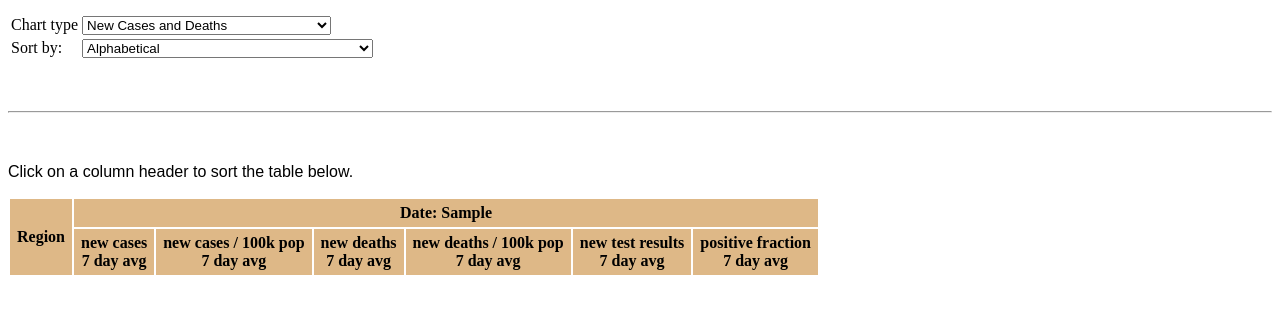
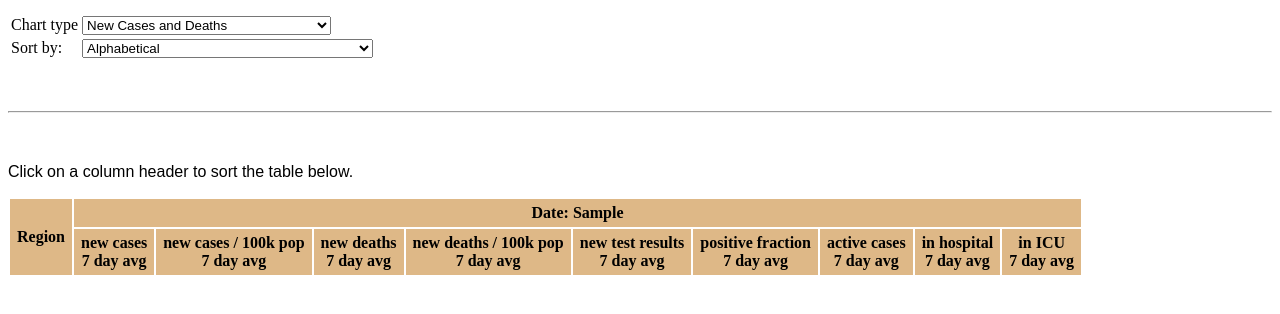
Before and after one commit to commonloon/covid-us, a Flask app: template templates/canada.html in a window 1280 px wide. Shown: the part 270-584 px from the top of the page. Run offline with Flask 2, Linux system fonts and the light colour scheme; the template is opened without the code that fills it: most values are stand-ins (such as "Sample title", 1, 10 or a date in 2020); lists and menus that the app fills with data are empty.

Commit message:
Add hospitalization data for Canada

```diff
--- a/app.py
+++ b/app.py
@@ -247,10 +247,17 @@ def canada():
     national_tests = pd.read_csv('https://raw.githubusercontent.com/ishaberry/Covid19Canada/master/timeseries_canada/testing_timeseries_canada.csv')
     national_cases['day'] = pd.to_datetime(national_cases['date_report'].apply(str),dayfirst=True)
     national_deaths['day'] = pd.to_datetime(national_deaths['date_death_report'].apply(str),dayfirst=True)
-    national_tests['day'] = pd.to_datetime(national_tests['date_testing'].apply(str),dayfirst=True)
+    national_tests['day'] = pd.to_datetime(national_tests['date_testing'].apply(str), dayfirst=True)
+
+    # get hospitalization data
+    arcgis = pd.read_csv('https://opendata.arcgis.com/datasets/3afa9ce11b8842cb889714611e6f3076_0.csv')
+    arcgis['day'] = pd.to_datetime(arcgis['SummaryDate'].apply(str),
+                                   dayfirst=False, format="%Y/%m/%d").dt.tz_convert(None)
+    arcgis.day -= pd.Timedelta(hours=12)
 
     # most recent day on which the data was updated
     last_day = max(cases.day).strftime("%Y-%m-%d")
+    arcgis_last_day = max(arcgis.day).strftime("%Y-%m-%d")
 
     # Get list of provinces.
     # Skip 'Repatriated' as that data was never complete enough to be useful
@@ -275,17 +282,25 @@ def canada():
 
     data = {}
     for prov in provinces:
+        arcgis_abbrev = prov_map[prov]
         c = cases.loc[cases.province == prov, ['day', 'cases']]
         d = deaths.loc[deaths.province == prov, ['day', 'deaths']]
-        t = tests.loc[deaths.province == prov, ['day', 'testing']]
-        data[prov_map[prov]] = canada_to_dict(prov, c, d, t)
+        t = tests.loc[tests.province == prov, ['day', 'testing']]
+        a = arcgis.loc[arcgis.Abbreviation == arcgis_abbrev, ['day', 'TotalActive']]
+        h = arcgis.loc[arcgis.Abbreviation == arcgis_abbrev, ['day', 'TotalHospitalized']]
+        i = arcgis.loc[arcgis.Abbreviation == arcgis_abbrev, ['day', 'TotalICU']]
+        data[prov_map[prov]] = canada_to_dict(prov, c, d, t, a, h, i)
         pass
 
     # add the national data
     data[prov_map['Canada']] = canada_to_dict('Canada',
                                               national_cases.filter(['day', 'cases'], axis=1),
                                               national_deaths.filter(['day', 'deaths'], axis=1),
-                                              national_tests.filter(['day', 'testing'], axis=1))
+                                              national_tests.filter(['day', 'testing'], axis=1),
+                                              arcgis.loc[arcgis.Abbreviation == 'CA', ['day', 'TotalActive']],
+                                              arcgis.loc[arcgis.Abbreviation == 'CA', ['day', 'TotalHospitalized']],
+                                              arcgis.loc[arcgis.Abbreviation == 'CA', ['day', 'TotalICU']]
+                                              )
     # render the HTML file and save it to S3
     rendered = render_template("canada.html", provinces=sorted(prov_map.values()), data=data, last_day=last_day)
     write_html_to_s3(rendered, "canada.html", "covid-us")
@@ -294,21 +309,30 @@ def canada():
     return "<html><head><meta http-equiv=\"Refresh\" content=\"0; URL=http://covid-us.s3-website-us-west-2.amazonaws.com/canada.html\"></head><body><p>Updated canada.html</p></body></html>"
 
 
-def canada_to_dict(province, c, d, t):
+def canada_to_dict(province, c, d, t, a, h, i):
     """
     Canadian data comes from several different files that need to be bundled up
     into a dict to be passed to the rendering template.
     This function does that bundling for the data from a single region.
-    :param c: case data for a province or the entire country
-    :param d: death data for a province or the entire country
-    :param t: test results per day data for a province or the entire country
+    :param c: new case data for a province or the entire country
+    :param d: new death data for a province or the entire country
+    :param t: new test results per day data for a province or the entire country
+    :param a: updated active cases for the region
+    :param h: updated hospitalizations for the region
+    :param i: updated ICU patients for the region
     :return:
     """
     c.sort_values(by='day', inplace=True)
     d.sort_values(by='day', inplace=True)
     t.sort_values(by='day', inplace=True)
+    a.sort_values(by='day', inplace=True)
+    h.sort_values(by='day', inplace=True)
+    i.sort_values(by='day', inplace=True)
     s = pd.merge(c, d, how='left', left_on=['day'], right_on=['day'])
     s = pd.merge(s, t, how='left', left_on=['day'], right_on=['day'])
+    s = pd.merge(s, a, how='left', left_on=['day'], right_on=['day'])
+    s = pd.merge(s, h, how='left', left_on=['day'], right_on=['day'])
+    s = pd.merge(s, i, how='left', left_on=['day'], right_on=['day'])
 
     s['ncases7day'] = s.cases.rolling(7).mean()
     s['ndeaths7day'] = s.deaths.rolling(7).mean()
@@ -317,6 +341,9 @@ def canada_to_dict(province, c, d, t):
     s['pf7day'] = s.positiveFraction.rolling(7).mean()
     s['testing'].clip(-1, inplace=True)  # discard negative numbers of new test results
     s['positiveFraction'].clip(0, 1.0, inplace=True)  # limit positiveFraction to range [0, 1.0]
+    s['hosp7day'] = s.TotalHospitalized.rolling(7).mean()
+    s['active7day'] = s.TotalActive.rolling(7).mean()
+    s['icu7day'] = s.TotalICU.rolling(7).mean()
 
     prov_pop = {
         'Alberta': 4421876,
--- a/templates/canada.html
+++ b/templates/canada.html
@@ -17,7 +17,10 @@
                 "avg_deaths": latest(data[region], "ndeaths7day"),
                 "avg_per_capita_deaths": latest(data[region], "perCapDeaths7day"),
                 "avg_results": latest(data[region], "nresults7day"),
-                "avg_positive_fraction": latest(data[region], "pf7day")
+                "avg_positive_fraction": latest(data[region], "pf7day"),
+                "avg_active": latest(data[region], "active7day"),
+                "avg_hospitalized": latest(data[region], "hosp7day"),
+                "avg_icu": latest(data[region], "icu7day")
             })
         );
         var table_sort_helper = [].concat(sort_helper);  // copy the sort_helper to use for the tabular display
@@ -327,7 +330,7 @@
         <thead>
         <tr>
             <th rowspan="2" align="center" onclick="display_tabular_data('region')"> Region </th>
-            <th colspan="6" align="center">Date: {{ last_day }}</th>
+            <th colspan="9" align="center">Date: {{ last_day }}</th>
         </tr>
         <tr>
             <th onclick="display_tabular_data('-avg_cases')"> new cases <br> 7 day avg </th>
@@ -336,6 +339,9 @@
             <th onclick="display_tabular_data('-avg_per_capita_deaths')"> new deaths / 100k pop<br> 7 day avg </th>
             <th onclick="display_tabular_data('-avg_results')"> new test results  <br> 7 day avg </th>
             <th onclick="display_tabular_data('-avg_positive_fraction')"> positive fraction <br> 7 day avg </th>
+            <th onclick="display_tabular_data('-avg_active')"> active cases <br> 7 day avg </th>
+            <th onclick="display_tabular_data('-avg_hospitalized')"> in hospital <br> 7 day avg </th>
+            <th onclick="display_tabular_data('-avg_icu')"> in ICU <br> 7 day avg </th>
         </tr>
         </thead>
         <tbody id="ntb"></tbody>
@@ -362,7 +368,10 @@
                         d.avg_deaths,
                         d.avg_per_capita_deaths,
                         d.avg_results,
-                        d.avg_positive_fraction
+                        d.avg_positive_fraction,
+                        d.avg_active,
+                        d.avg_hospitalized,
+                        d.avg_icu
                     ];})
                 .enter()
                 .append("td")
```
